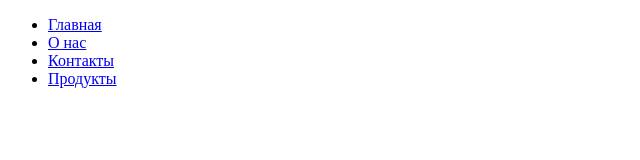
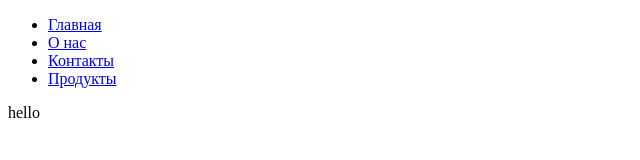
Before and after one commit to Aitmatov/task2, a plain HTML site: page index.html in a window 1280 px wide. Shown: the full height of the page, 0-640 px from the left. Drawn offline with Linux system fonts and the light colour scheme.

Commit message:
feat:add footer

```diff
--- a/index.html
+++ b/index.html
@@ -18,6 +18,11 @@
         </ul>
     </nav>
 </header>
+<footer>
+        <p>
+            hello
+        </p>
+</footer>
 
 </body>
 </html>
```
